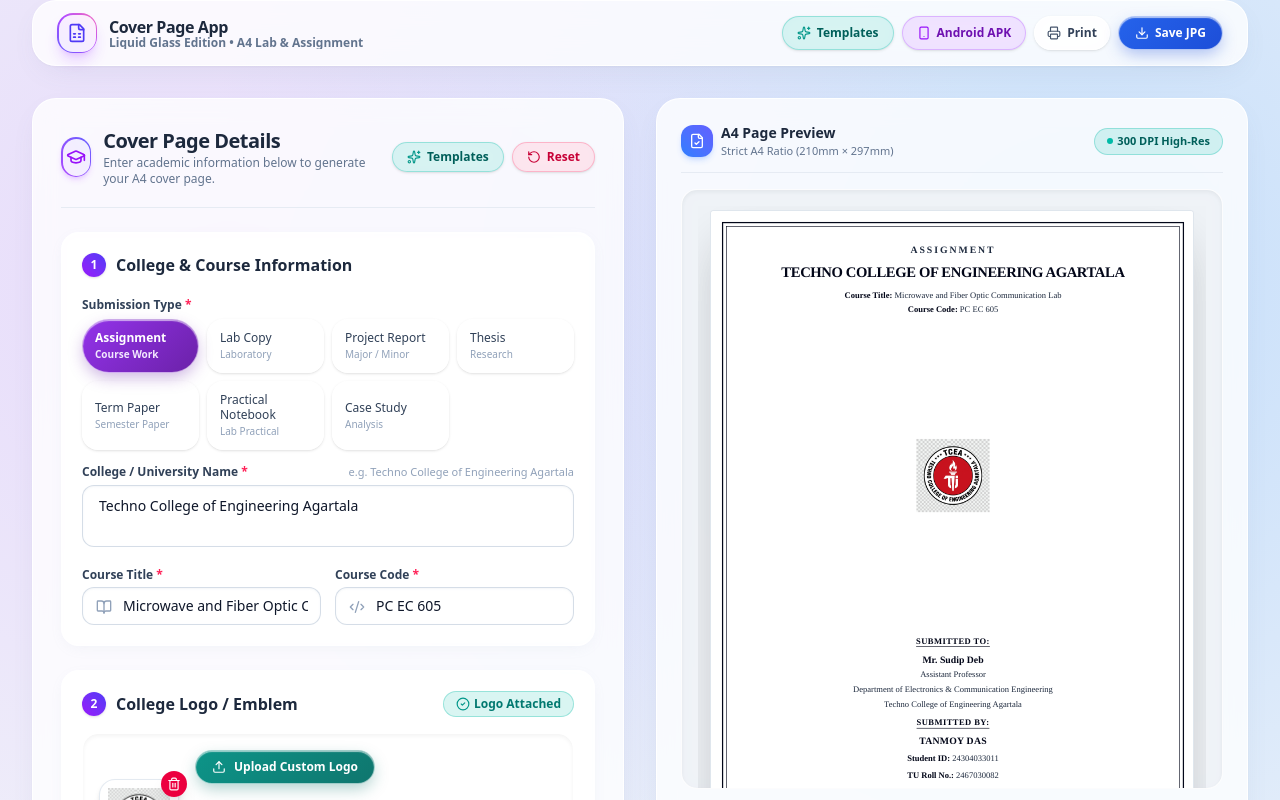
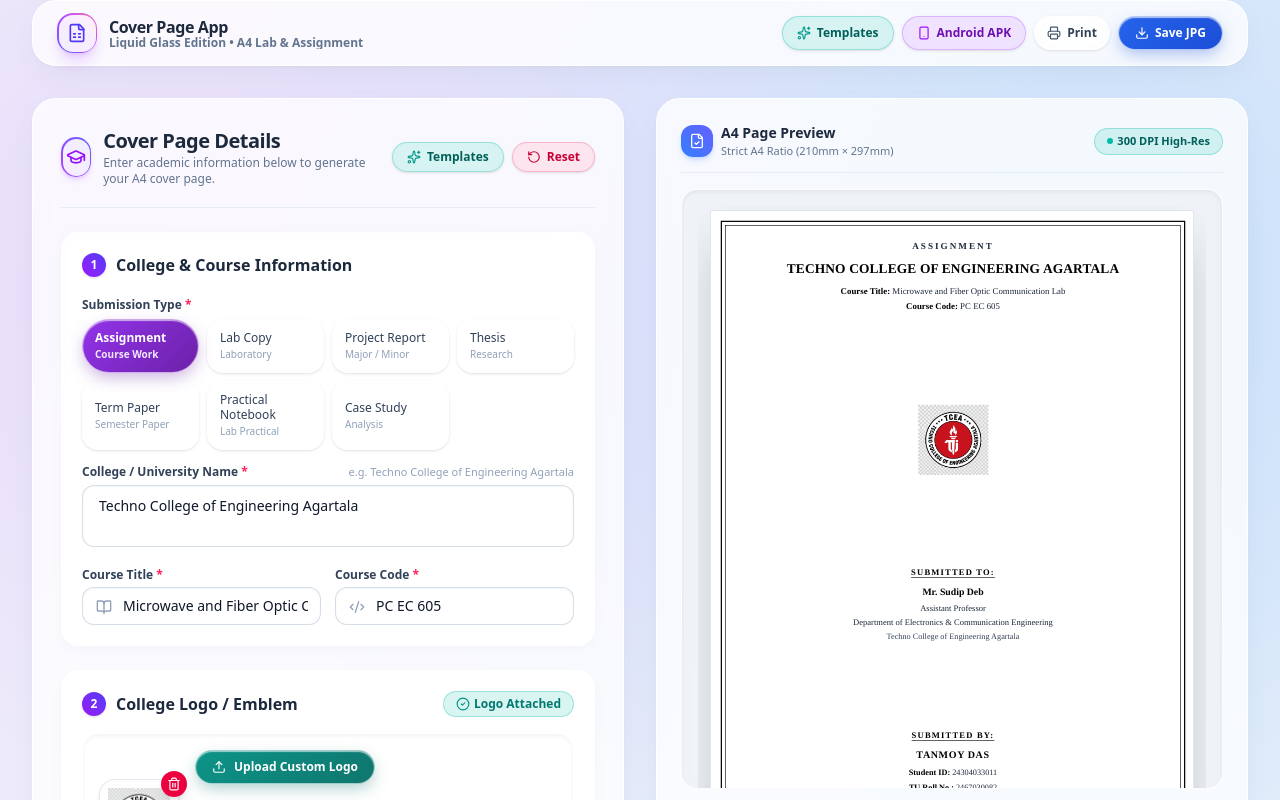
Before and after one commit to ta362/Front-Page, a React (Vite) app: page / in a window 1280 px wide. Shown: the top 800 px of the page. Built offline with nearby package versions, Linux system fonts and the light colour scheme.

Commit message:
fix: improve export reliability and styling
Adjust export container positioning and replace Tailwind classes with inline styles for cross-browser stability. Add font and image loading checks to ensure high-fidelity captures and update download utility for mobile compatibility.

```diff
--- a/src/components/A4CoverPage.tsx
+++ b/src/components/A4CoverPage.tsx
@@ -33,27 +33,27 @@
       case 'classic-double':
         return (
           <>
-            <div className="absolute inset-[18px] border-[2.5px] border-slate-950 pointer-events-none" />
-            <div className="absolute inset-[25px] border-[1px] border-slate-950 pointer-events-none" />
+            <div style={{ position: 'absolute', top: 16, left: 16, right: 16, bottom: 16, border: '2.5px solid #000000', pointerEvents: 'none' }} />
+            <div style={{ position: 'absolute', top: 23, left: 23, right: 23, bottom: 23, border: '1px solid #000000', pointerEvents: 'none' }} />
           </>
         );
       case 'ornate-corners':
         return (
           <>
-            <div className="absolute inset-[18px] border-[2px] border-slate-950 pointer-events-none" />
-            <div className="absolute top-[22px] left-[22px] w-6 h-6 border-t-[3px] border-l-[3px] border-slate-950 pointer-events-none" />
-            <div className="absolute top-[22px] right-[22px] w-6 h-6 border-t-[3px] border-r-[3px] border-slate-950 pointer-events-none" />
-            <div className="absolute bottom-[22px] left-[22px] w-6 h-6 border-b-[3px] border-l-[3px] border-slate-950 pointer-events-none" />
-            <div className="absolute bottom-[22px] right-[22px] w-6 h-6 border-b-[3px] border-r-[3px] border-slate-950 pointer-events-none" />
+            <div style={{ position: 'absolute', top: 16, left: 16, right: 16, bottom: 16, border: '2px solid #000000', pointerEvents: 'none' }} />
+            <div style={{ position: 'absolute', top: 20, left: 20, width: 28, height: 28, borderTop: '3px solid #000000', borderLeft: '3px solid #000000', pointerEvents: 'none' }} />
+            <div style={{ position: 'absolute', top: 20, right: 20, width: 28, height: 28, borderTop: '3px solid #000000', borderRight: '3px solid #000000', pointerEvents: 'none' }} />
+            <div style={{ position: 'absolute', bottom: 20, left: 20, width: 28, height: 28, borderBottom: '3px solid #000000', borderLeft: '3px solid #000000', pointerEvents: 'none' }} />
+            <div style={{ position: 'absolute', bottom: 20, right: 20, width: 28, height: 28, borderBottom: '3px solid #000000', borderRight: '3px solid #000000', pointerEvents: 'none' }} />
           </>
         );
       case 'simple-single':
-        return <div className="absolute inset-[18px] border-[2px] border-slate-950 pointer-events-none" />;
+        return <div style={{ position: 'absolute', top: 16, left: 16, right: 16, bottom: 16, border: '2px solid #000000', pointerEvents: 'none' }} />;
       case 'academic-crest':
         return (
           <>
-            <div className="absolute inset-[18px] border-[2px] border-slate-950 pointer-events-none" />
-            <div className="absolute inset-[26px] border border-dashed border-slate-700 pointer-events-none" />
+            <div style={{ position: 'absolute', top: 16, left: 16, right: 16, bottom: 16, border: '2px solid #000000', pointerEvents: 'none' }} />
+            <div style={{ position: 'absolute', top: 24, left: 24, right: 24, bottom: 24, border: '1px dashed #334155', pointerEvents: 'none' }} />
           </>
         );
       case 'minimal':
@@ -62,16 +62,16 @@
     }
   };
 
-  const fontClass = {
-    times: 'font-academic-serif',
-    garamond: 'font-serif',
-    cinzel: 'font-cinzel',
+  const fontFamily = {
+    times: "'Tinos', 'EB Garamond', 'Times New Roman', Times, serif",
+    garamond: "'EB Garamond', Georgia, serif",
+    cinzel: "'Cinzel', serif",
   }[data.fontTheme || 'times'];
 
   return (
     <div
       id={id}
-      className={`relative bg-white text-slate-950 select-none overflow-hidden mx-auto ${fontClass} ${
+      className={`relative select-none overflow-hidden mx-auto ${
         isPrintArea ? '' : 'shadow-2xl'
       }`}
       style={{
@@ -83,100 +83,197 @@
         maxHeight: '1123px',
         boxSizing: 'border-box',
         backgroundColor: '#ffffff',
+        color: '#000000',
+        fontFamily,
+        position: 'relative',
       }}
     >
       {/* Borders */}
       {renderBorders()}
 
-      {/* Optional Watermark Logo in background */}
+      {/* Optional Watermark Logo */}
       {data.showWatermark && data.logoUrl && (
-        <div className="absolute inset-0 flex items-center justify-center pointer-events-none opacity-5 overflow-hidden">
+        <div
+          style={{
+            position: 'absolute',
+            inset: 0,
+            display: 'flex',
+            alignItems: 'center',
+            justifyContent: 'center',
+            pointerEvents: 'none',
+            opacity: 0.05,
+            overflow: 'hidden',
+          }}
+        >
           <img
             src={data.logoUrl}
             alt="Watermark"
-            className="w-1/2 h-1/2 object-contain grayscale"
+            style={{ width: '50%', height: '50%', objectFit: 'contain', filter: 'grayscale(100%)' }}
           />
         </div>
       )}
 
-      {/* Main Content Layout - Exact vertical containment within 794px x 1123px A4 bounds */}
+      {/* Main Structural Content - Guaranteed No-Overlap Layout */}
       <div
-        className="relative z-10 w-full h-full flex flex-col justify-between text-center box-border"
         style={{
-          padding: '52px 64px 44px 64px',
+          position: 'relative',
+          zIndex: 10,
+          width: '794px',
+          height: '1123px',
+          padding: '48px 64px 38px 64px',
+          boxSizing: 'border-box',
+          display: 'flex',
+          flexDirection: 'column',
+          justifyContent: 'space-between',
+          textAlign: 'center',
         }}
       >
 
         {/* 1. TOP HEADER SECTION */}
-        <div className="flex flex-col items-center w-full space-y-2">
-          {/* Submission Type (e.g. ASSIGNMENT / LABORATORY REPORT) */}
-          <div className="w-full">
-            <h1 className="text-base font-semibold tracking-[0.2em] text-slate-800 uppercase">
-              {data.submissionType || 'Assignment'}
-            </h1>
+        <div style={{ width: '100%', display: 'flex', flexDirection: 'column', alignItems: 'center' }}>
+          {/* Submission Type (e.g. ASSIGNMENT) */}
+          <div
+            style={{
+              fontSize: '15px',
+              fontWeight: 700,
+              letterSpacing: '0.22em',
+              textTransform: 'uppercase',
+              color: '#1e293b',
+              marginBottom: '10px',
+              lineHeight: 1.4,
+            }}
+          >
+            {data.submissionType || 'ASSIGNMENT'}
           </div>
 
           {/* College / University Name */}
-          <div className="w-full px-2">
-            <h2 className="text-2xl font-extrabold tracking-tight text-slate-950 uppercase leading-snug whitespace-pre-line break-words max-w-[660px] mx-auto">
-              {data.college || 'Techno College of Engineering Agartala'}
-            </h2>
+          <div
+            style={{
+              fontSize: '22px',
+              fontWeight: 800,
+              letterSpacing: '0.01em',
+              textTransform: 'uppercase',
+              color: '#000000',
+              lineHeight: 1.35,
+              maxWidth: '660px',
+              margin: '0 auto 12px auto',
+              wordWrap: 'break-word',
+            }}
+          >
+            {data.college || 'Techno College of Engineering Agartala'}
           </div>
 
-          {/* Course Title & Course Code */}
-          <div className="flex flex-col items-center text-slate-900 w-full pt-1 space-y-1 text-sm">
-            {data.course && (
-              <p className="leading-snug break-words">
-                <span className="font-bold text-slate-950">Course Title: </span>
-                <span className="font-normal text-slate-800">{data.course}</span>
-              </p>
-            )}
-            {data.courseCode && (
-              <p className="leading-snug break-words">
-                <span className="font-bold text-slate-950">Course Code: </span>
-                <span className="font-normal text-slate-800">{data.courseCode}</span>
-              </p>
-            )}
-          </div>
+          {/* Course Title */}
+          {data.course && (
+            <div
+              style={{
+                fontSize: '14.5px',
+                lineHeight: 1.5,
+                color: '#1e293b',
+                maxWidth: '620px',
+                margin: '0 auto 4px auto',
+                wordWrap: 'break-word',
+              }}
+            >
+              <strong style={{ color: '#000000', fontWeight: 700 }}>Course Title: </strong>
+              <span>{data.course}</span>
+            </div>
+          )}
+
+          {/* Course Code */}
+          {data.courseCode && (
+            <div
+              style={{
+                fontSize: '14.5px',
+                lineHeight: 1.5,
+                color: '#1e293b',
+                maxWidth: '620px',
+                margin: '0 auto',
+                wordWrap: 'break-word',
+              }}
+            >
+              <strong style={{ color: '#000000', fontWeight: 700 }}>Course Code: </strong>
+              <span>{data.courseCode}</span>
+            </div>
+          )}
         </div>
 
-        {/* 2. LOGO (Centered with dedicated headroom) */}
+        {/* 2. LOGO SECTION (Generous vertical breathing space) */}
         {data.logoUrl && (
-          <div className="my-auto py-2 flex items-center justify-center w-full">
+          <div
+            style={{
+              width: '100%',
+              display: 'flex',
+              alignItems: 'center',
+              justifyContent: 'center',
+              margin: '12px 0',
+              minHeight: '120px',
+            }}
+          >
             <img
               src={data.logoUrl}
-              alt="College Emblem"
-              className="object-contain"
+              alt="Emblem"
               style={{
-                maxWidth: `${Math.min(data.logoSize || 140, 160)}px`,
-                maxHeight: '120px',
+                maxWidth: `${Math.min(data.logoSize || 135, 145)}px`,
+                maxHeight: '115px',
+                objectFit: 'contain',
+                display: 'block',
               }}
             />
           </div>
         )}
 
         {/* 3. SUBMITTED TO SECTION */}
-        <div className="flex flex-col items-center w-full px-2">
-          <h3 className="text-sm font-bold tracking-wider text-slate-950 uppercase underline underline-offset-4 mb-2">
-            Submitted To:
-          </h3>
+        <div style={{ width: '100%', display: 'flex', flexDirection: 'column', alignItems: 'center' }}>
+          <div
+            style={{
+              fontSize: '14px',
+              fontWeight: 800,
+              letterSpacing: '0.14em',
+              textTransform: 'uppercase',
+              color: '#000000',
+              textDecoration: 'underline',
+              textUnderlineOffset: '4px',
+              marginBottom: '10px',
+              lineHeight: 1.4,
+            }}
+          >
+            SUBMITTED TO:
+          </div>
 
-          <div className="text-slate-950 flex flex-col items-center w-full max-w-md text-[14px] leading-relaxed space-y-0.5">
-            <div className="font-bold text-slate-950 break-words text-base">
+          <div
+            style={{
+              display: 'flex',
+              flexDirection: 'column',
+              alignItems: 'center',
+              width: '100%',
+              maxWidth: '560px',
+              margin: '0 auto',
+              lineHeight: 1.55,
+            }}
+          >
+            <div
+              style={{
+                fontSize: '16px',
+                fontWeight: 700,
+                color: '#000000',
+                marginBottom: '3px',
+              }}
+            >
               {data.teacher || 'Mr. Sudip Deb'}
             </div>
             {data.designation && (
-              <div className="text-slate-800 break-words">
+              <div style={{ fontSize: '14px', color: '#1e293b', marginBottom: '2px' }}>
                 {data.designation}
               </div>
             )}
             {data.department && (
-              <div className="text-slate-800 break-words">
+              <div style={{ fontSize: '14px', color: '#1e293b', marginBottom: '2px' }}>
                 {data.department}
               </div>
             )}
             {data.college && (
-              <div className="text-slate-800 break-words line-clamp-1">
+              <div style={{ fontSize: '13.5px', color: '#334155' }}>
                 {data.college.split('\n')[0]}
               </div>
             )}
@@ -184,52 +281,93 @@
         </div>
 
         {/* 4. SUBMITTED BY SECTION */}
-        <div className="flex flex-col items-center w-full px-2 mt-2">
-          <h3 className="text-sm font-bold tracking-wider text-slate-950 uppercase underline underline-offset-4 mb-2">
-            Submitted By:
-          </h3>
+        <div style={{ width: '100%', display: 'flex', flexDirection: 'column', alignItems: 'center', marginTop: '6px' }}>
+          <div
+            style={{
+              fontSize: '14px',
+              fontWeight: 800,
+              letterSpacing: '0.14em',
+              textTransform: 'uppercase',
+              color: '#000000',
+              textDecoration: 'underline',
+              textUnderlineOffset: '4px',
+              marginBottom: '10px',
+              lineHeight: 1.4,
+            }}
+          >
+            SUBMITTED BY:
+          </div>
 
-          <div className="text-slate-950 flex flex-col items-center w-full max-w-lg text-[14px] leading-relaxed">
+          <div
+            style={{
+              display: 'flex',
+              flexDirection: 'column',
+              alignItems: 'center',
+              width: '100%',
+              maxWidth: '580px',
+              margin: '0 auto',
+            }}
+          >
             {/* Student Name */}
-            <div className="font-bold text-slate-950 uppercase tracking-wide text-base mb-1.5 break-words">
+            <div
+              style={{
+                fontSize: '16.5px',
+                fontWeight: 800,
+                letterSpacing: '0.06em',
+                textTransform: 'uppercase',
+                color: '#000000',
+                marginBottom: '8px',
+                lineHeight: 1.4,
+              }}
+            >
               {data.student || 'TANMOY DAS'}
             </div>
 
-            {/* Student Details Stack - Explicit clean rows, no flex squishing */}
-            <div className="flex flex-col items-center w-full max-w-md space-y-1 text-slate-800 text-center">
+            {/* Student Details Stack - Every single row has explicit height and spacing */}
+            <div
+              style={{
+                display: 'flex',
+                flexDirection: 'column',
+                alignItems: 'center',
+                width: '100%',
+                fontSize: '13.5px',
+                lineHeight: 1.6,
+                color: '#1e293b',
+              }}
+            >
               {data.studentId && (
-                <div>
-                  <span className="font-semibold text-slate-950">Student ID: </span>
+                <div style={{ marginBottom: '2px' }}>
+                  <strong style={{ color: '#000000', fontWeight: 700 }}>Student ID: </strong>
                   <span>{data.studentId}</span>
                 </div>
               )}
               {data.roll && (
-                <div>
-                  <span className="font-semibold text-slate-950">TU Roll No.: </span>
+                <div style={{ marginBottom: '2px' }}>
+                  <strong style={{ color: '#000000', fontWeight: 700 }}>TU Roll No.: </strong>
                   <span>{data.roll}</span>
                 </div>
               )}
               {data.reg && (
-                <div>
-                  <span className="font-semibold text-slate-950">TU Registration No.: </span>
+                <div style={{ marginBottom: '2px' }}>
+                  <strong style={{ color: '#000000', fontWeight: 700 }}>TU Registration No.: </strong>
                   <span>{data.reg}</span>
                 </div>
               )}
               {data.department && (
-                <div className="break-words">
-                  <span className="font-semibold text-slate-950">Department: </span>
+                <div style={{ marginBottom: '2px' }}>
+                  <strong style={{ color: '#000000', fontWeight: 700 }}>Department: </strong>
                   <span>{data.department.replace(/^Department of\s*/i, '')}</span>
                 </div>
               )}
               {data.semester && (
-                <div>
-                  <span className="font-semibold text-slate-950">Program Level & Semester: </span>
+                <div style={{ marginBottom: '2px' }}>
+                  <strong style={{ color: '#000000', fontWeight: 700 }}>Program Level &amp; Semester: </strong>
                   <span>{data.semester}</span>
                 </div>
               )}
               {data.session && (
-                <div>
-                  <span className="font-semibold text-slate-950">Session: </span>
+                <div style={{ marginBottom: '2px' }}>
+                  <strong style={{ color: '#000000', fontWeight: 700 }}>Session: </strong>
                   <span>{data.session}</span>
                 </div>
               )}
@@ -237,9 +375,16 @@
 
             {/* Date of Submission */}
             {formattedDate && (
-              <div className="mt-3 text-[14px] text-slate-950">
-                <span className="font-semibold">Date of Submission: </span>
-                <span className="font-normal">{formattedDate}</span>
+              <div
+                style={{
+                  marginTop: '12px',
+                  fontSize: '13.5px',
+                  lineHeight: 1.5,
+                  color: '#000000',
+                }}
+              >
+                <strong style={{ fontWeight: 700 }}>Date of Submission: </strong>
+                <span>{formattedDate}</span>
               </div>
             )}
           </div>
```
Also changed, not shown: src/App.tsx (+6 -3 lines), src/utils/exportUtils.ts (+55 -21 lines).
